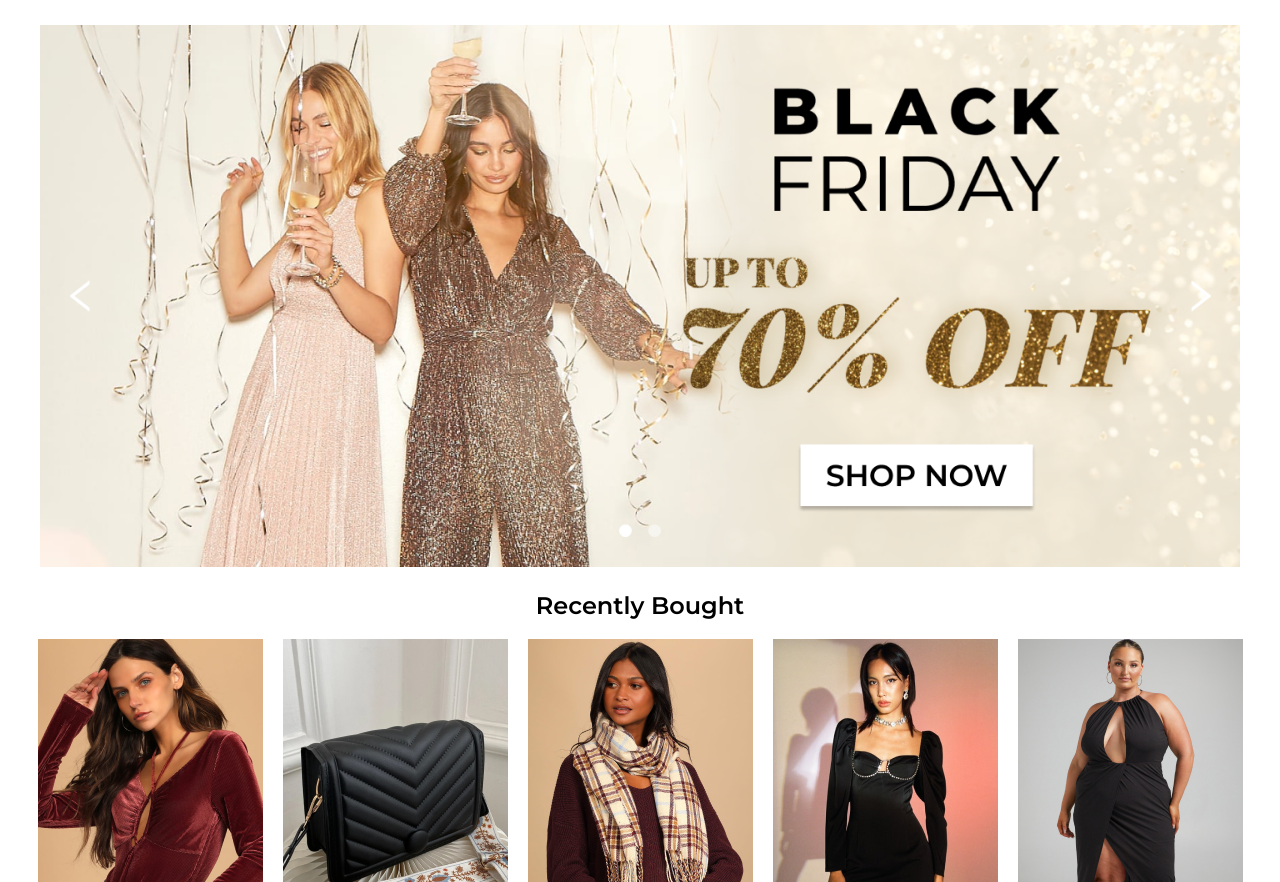
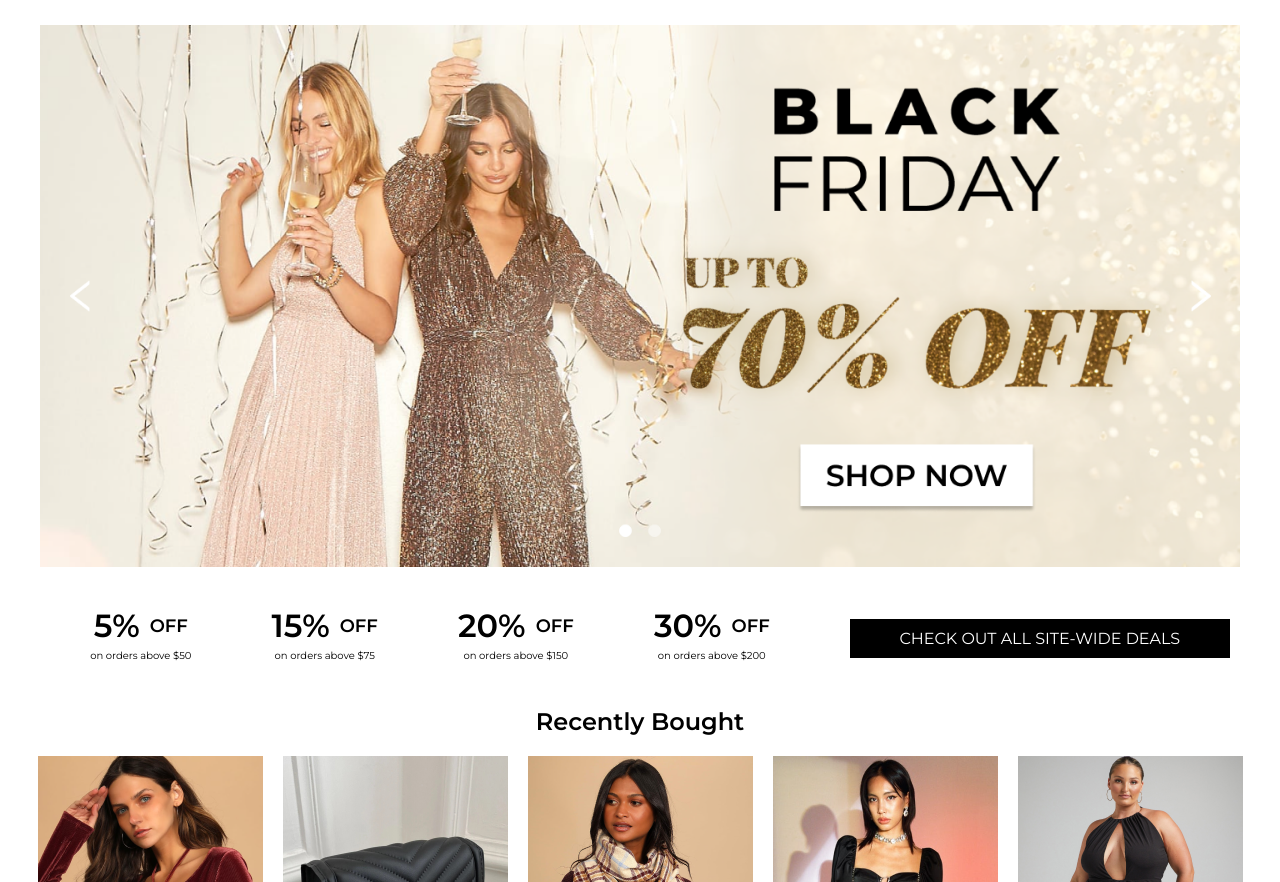
Before and after one commit to jhpalen/Ecommerce-Landing-Page-Challenge, a website: page index.html in a window 1280 px wide. Shown: the part 233-1115 px from the top of the page. Drawn offline with nearby package versions, Linux system fonts and the light colour scheme.

Commit message:
Sitewide Deals Section: Implemented sitewide deals section showcasing current promotions.

```diff
--- a/Assets/styles.css
+++ b/Assets/styles.css
@@ -552,3 +552,59 @@ textarea.input-full {
   height: 80px;
 }
 }
+
+
+/** Style for Sitewide Sale section **/
+/* Apply basic styling to columns */
+.sitewide-sale {
+  display: flex; /* Use flexbox for the container */
+  overflow-x: auto; /* Enable horizontal scrolling if content overflows */
+    align-items: center;
+    padding: 10px;
+    justify-content: space-evenly;
+    margin: 25px 0;
+}
+
+
+.deal-column div {
+    display: flex;
+    align-items: center;
+    justify-content: center;
+    height: 40px;
+}
+
+.deal-column h2 {
+  margin-right: 5px; /* Add some space between <h2> and <h3> */
+  font-size: 32px;
+}
+
+.deal-column h3 {
+  margin-left: 5px; /* Add some space between <h2> and <h3> */
+  font-size: 18px;
+}
+
+.deal-column p {
+  display: block; /* Display <span> as a block element (below <h2> and <h3>) */
+  margin-top: 3px; /* Add space between <h3> and <p> */
+  font-size: 10px;
+  text-align: center;
+}
+
+/* Apply styling to the sitewide sale button */
+.sitewide-sale .button {
+  display: block;
+  text-align: center;
+  padding: 10px 20px;
+  background-color: #000;
+  color: white;
+  text-decoration: none;
+  width: 100%;
+  min-width: 300px;
+}
+
+@media only screen and (max-width: 769px){
+  /* Apply margin-left to the first .deal-column */
+.deal-column:first-child {
+  margin-left: 50px;
+}
+}
--- a/Sections/sitewideDeals.html
+++ b/Sections/sitewideDeals.html
@@ -1,14 +1,29 @@
-<!DOCTYPE html PUBLIC "-//W3C//DTD HTML 4.01//EN" "http://www.w3.org/TR/html4/strict.dtd">
-<html>
-<head>
-  <meta http-equiv="Content-Type" content="text/html; charset=utf-8">
-  <meta http-equiv="Content-Style-Type" content="text/css">
-  <title></title>
-  <meta name="Generator" content="Cocoa HTML Writer">
-  <meta name="CocoaVersion" content="2113.3">
-  <style type="text/css">
-  </style>
-</head>
-<body>
-</body>
-</html>
+<div class="sitewide-sale">
+  <div class="deal-column">
+    <div>
+      <h2>5%</h2><h3>OFF</h3>
+    </div>
+    <p>on orders above $50</p>
+  </div>
+  <div class="deal-column">
+    <div>
+      <h2>15%</h2><h3>OFF</h3>
+    </div>
+    <p>on orders above $75</p>
+  </div>
+  <div class="deal-column">
+    <div>
+      <h2>20%</h2><h3>OFF</h3>
+    </div>
+    <p>on orders above $150</p>
+  </div>
+  <div class="deal-column">
+    <div>
+      <h2>30%</h2><h3>OFF</h3>
+    </div>
+    <p>on orders above $200</p>
+  </div>
+  <div class="button-column">
+    <a href="#" class="button">CHECK OUT ALL SITE-WIDE DEALS</a>
+  </div>
+</div>
```
